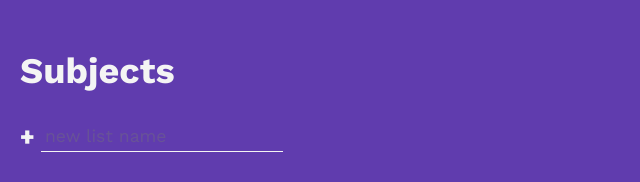
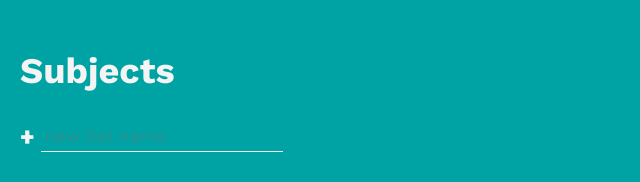
Before and after one commit to amandacot/AssignmentTracker, a browser extension: page ack/index.html in a window 1280 px wide. Shown: the whole page, without its empty margins (0-640 px from the left). Drawn offline with nearby package versions, Linux system fonts and the light colour scheme.

Commit message:
Update main.css

```diff
--- a/ack/main.css
+++ b/ack/main.css
@@ -1,5 +1,5 @@
 :root {
-  --clr-primary: rgb(96, 60, 174);
+  --clr-primary: #00A3A3;
   --clr-light: #f4f4f4;
   --clr-dark: #333;
   --clr-warning: rgb(99, 36, 36);
@@ -11,6 +11,7 @@
   font-family: inherit;
   box-sizing: border-box;
 }
+
 
 body {
   width: 70%;
```
